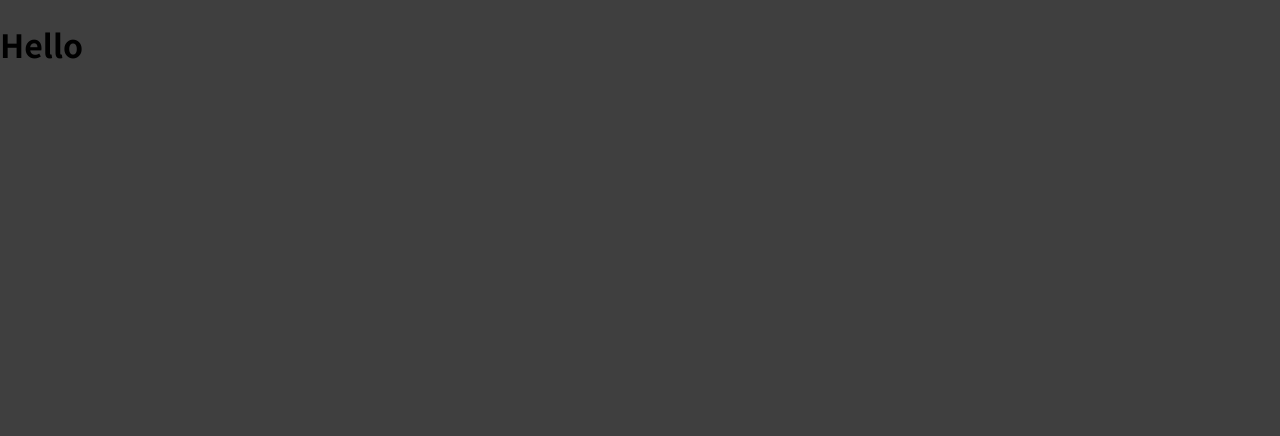
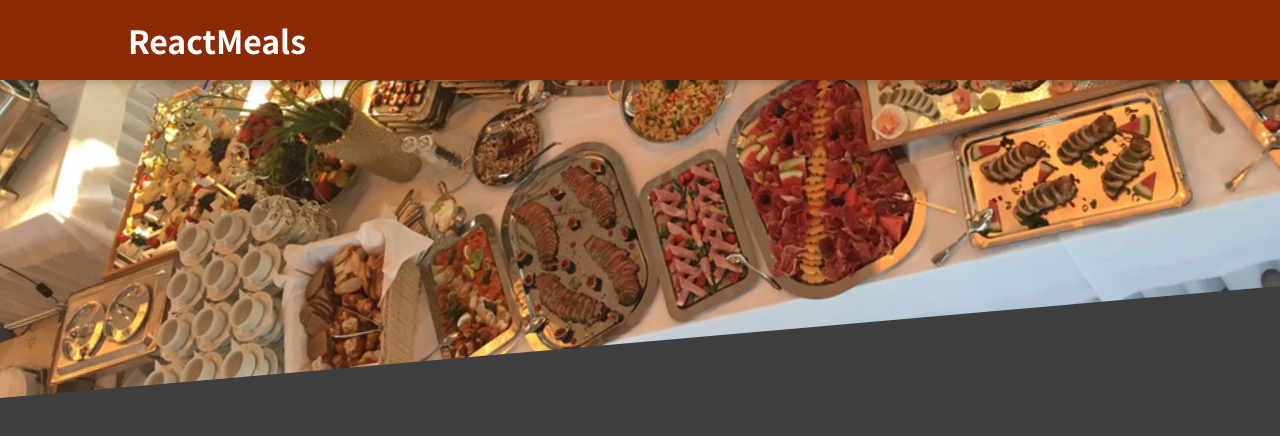
Before and after one commit to colta-cristi/food-order, a React (Create React App) app: page / in a window 1280 px wide. Shown: the top 436 px of the page. Built offline with nearby package versions, Linux system fonts and the light colour scheme.

Commit message:
Add header

```diff
--- a/src/App.js
+++ b/src/App.js
@@ -1,5 +1,11 @@
+import Header from './components/UI/Header';
+
 function App() {
-  return <h1>Hello</h1>;
+  return (
+    <div>
+      <Header />
+    </div>
+  );
 }
 
 export default App;
--- /dev/null
+++ b/src/components/UI/Header.js
@@ -0,0 +1,17 @@
+import mealsImage from '../../assets/meals.jpeg';
+import classes from './Header.module.css';
+
+const Header = () => {
+  return (
+    <>
+      <header className={classes.header}>
+        <h1>ReactMeals</h1>
+      </header>
+      <div className={classes['main-image']}>
+        <img src={mealsImage} alt="A table full of delicious food!" />
+      </div>
+    </>
+  );
+};
+
+export default Header;
--- /dev/null
+++ b/src/components/UI/Header.module.css
@@ -0,0 +1,29 @@
+.header {
+  position: fixed;
+  top: 0;
+  left: 0;
+  width: 100%;
+  height: 5rem;
+  background-color: #8a2b06;
+  color: white;
+  display: flex;
+  justify-content: space-between;
+  align-items: center;
+  padding: 0 10%;
+  box-shadow: 0 2px 8px rgba(0, 0, 0, 0.25);
+  z-index: 10;
+}
+
+.main-image {
+  width: 100%;
+  height: 25rem;
+  z-index: 0;
+  overflow: hidden;
+}
+
+.main-image img {
+  width: 110%;
+  height: 100%;
+  object-fit: cover;
+  transform: rotateZ(-5deg) translateY(-4rem) translateX(-1rem);
+}
```
Also changed, not shown: src/assets/meals.jpeg (added).
